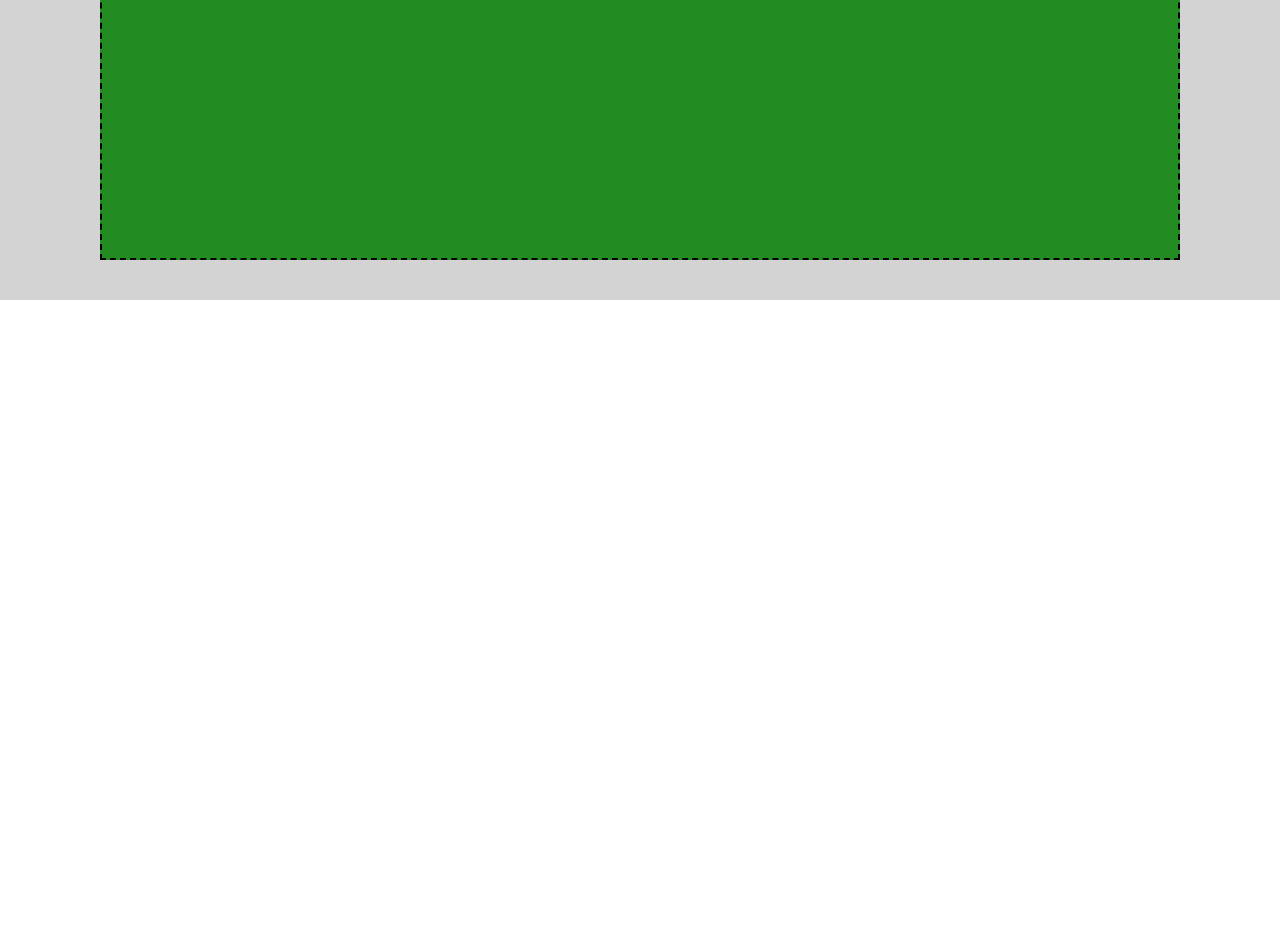
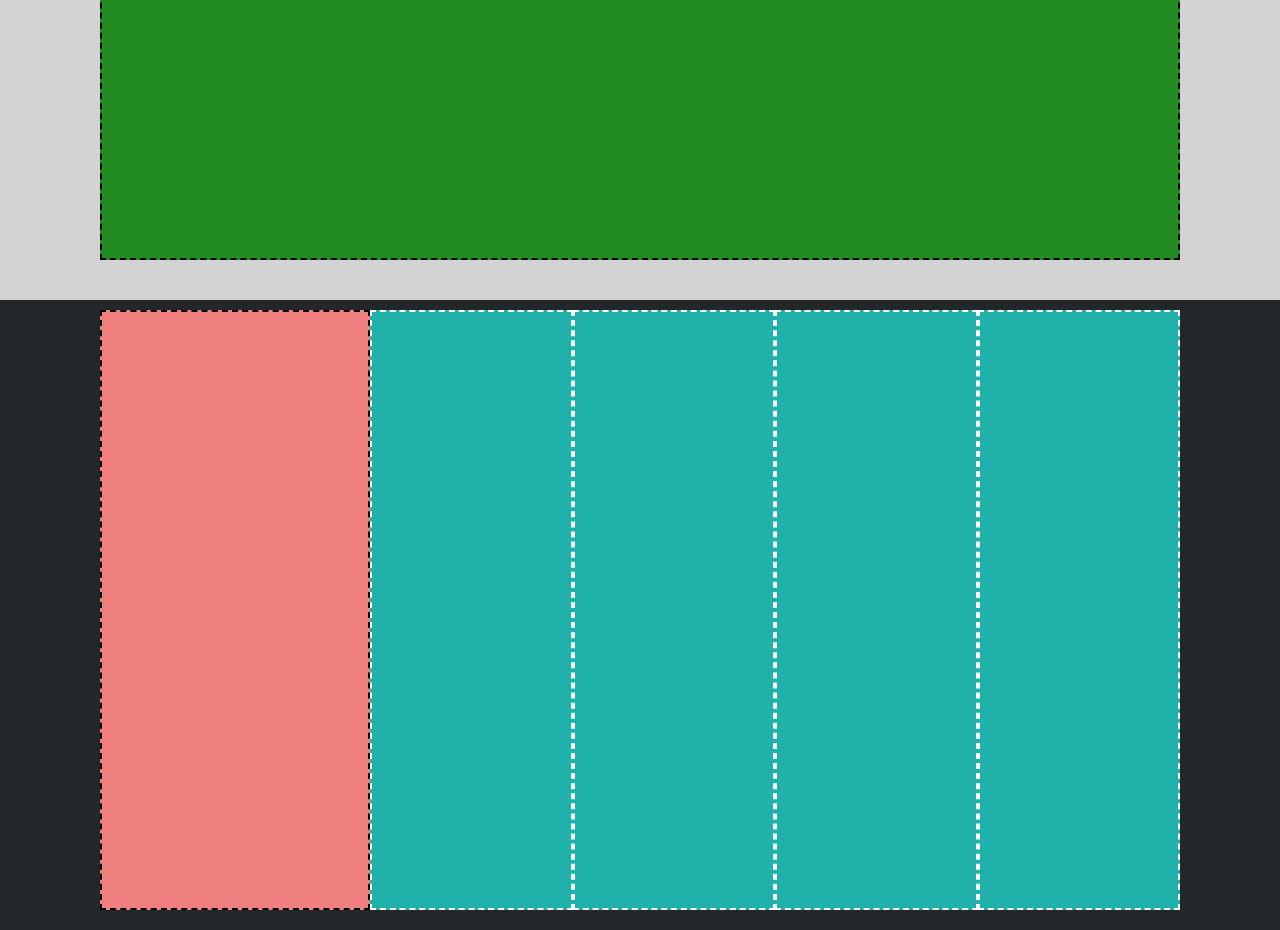
Before and after one commit to TALEX1995/htmlcss-struttura-discord, a plain HTML site: page index.html in a window 1280 px wide. Shown: the part 2790-3720 px from the top of the page. Before the commit the page ends 3090 px from the top, so only its background shows below. Drawn offline with Linux system fonts and the light colour scheme.

Commit message:
Added footer not completed

```diff
--- a/css/style.css
+++ b/css/style.css
@@ -121,3 +121,28 @@ main > div {
     min-height: 700px;
     background-color: #228b22;
 }
+
+/* Footer */
+
+.container-footer {
+    padding-top: 10px;
+    padding-bottom: 20px;
+}
+
+.footer-first-column {
+    min-height: 600px;
+    background-color: #f08080;
+    flex-basis: 25%;
+}
+
+
+.footer-column {
+    min-height: 600px;
+    width: calc(75% / 4);
+    background-color: #20b2aa;
+    border: 2px dashed white;
+}
+
+.container-footer {
+    background-color: #23272a;
+}
--- a/index.html
+++ b/index.html
@@ -57,11 +57,19 @@
             <section class="fifth-section container border2px">
             </section>
         </div>
+    </main>
+    <footer>
+        <div class="container-footer">
+            <div class="container flex">
+                <div class="border2px footer-first-column"></div>
+                <div class="footer-column"></div>
+                <div class="footer-column"></div>
+                <div class="footer-column"></div>
+                <div class="footer-column"></div>
+            </div>
+        </div>
 
 
-
-
-
-    </main>
+    </footer>
 </body>
 </html>
```
